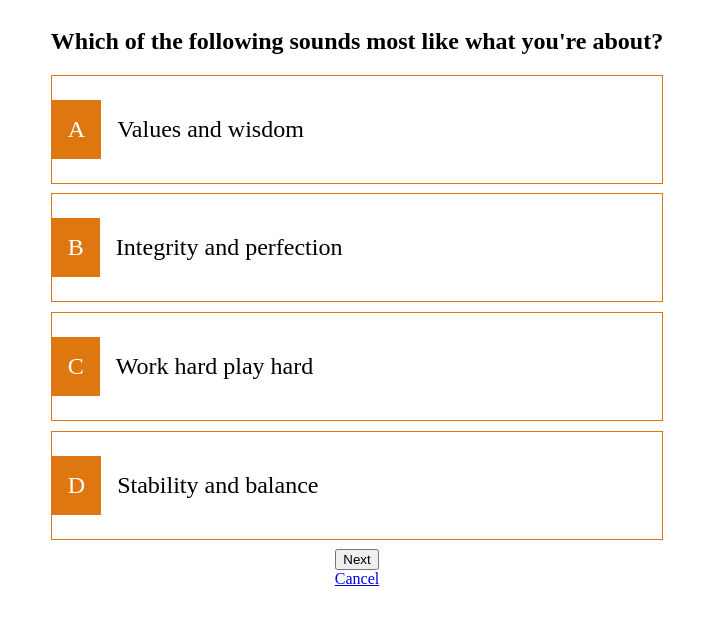
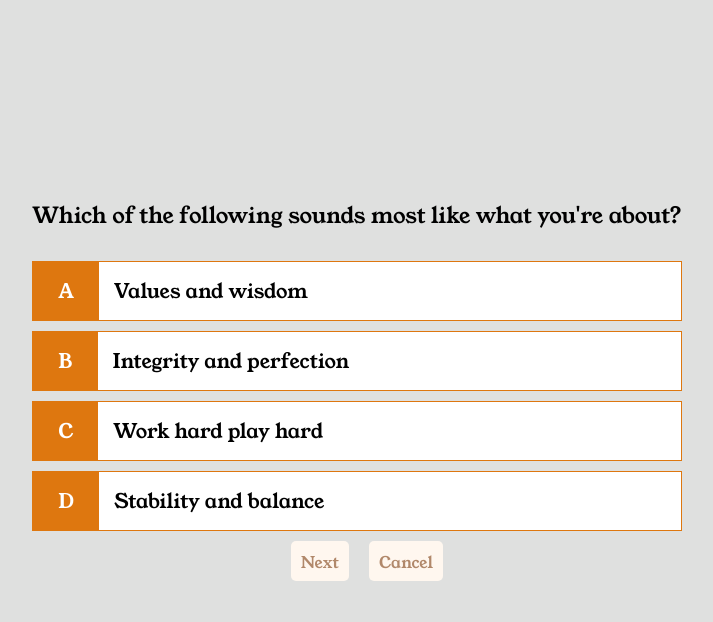
Before and after one commit to ijokpy/Milestone2, a plain HTML site: page questions.html in a window 1280 px wide. Shown: the whole page, without its empty margins (283-996 px from the left). Drawn offline with Linux system fonts and the light colour scheme.

Commit message:
More styling to buttons

```diff
--- a/assets/css/questions.css
+++ b/assets/css/questions.css
@@ -1,15 +1,34 @@
+
+/* Google fonts import*/
+@import url('https://fonts.googleapis.com/css2?family=Open+Sans:ital,wght@0,300;0,400;0,500;0,600;0,700;1,300;1,400;1,500;1,600&family=Young+Serif&display=swap');
+
+/*Default styles*/
+:root {
+    background-color: #DFE0DF;
+    font-size: 62.5%;
+}
+
+* {
+    padding: 0;
+    margin: 0;
+    box-sizing: border-box;
+    font-family: 'Young Serif', serif;
+}
+
+
 /* Styles for question containes */
 
 
 .main-question-answer-container {
-    display:flex;
-    margin-bottom: 0.6rem;
+    display: flex;
+    margin-bottom: 1rem;
+    text-align: center;
+    font-size: 1.5rem;
+    border: 0.1rem solid #DE770F;
+    background-color: white;
+}
 
 
-    font-size: 1.5rem;
-    border:0.1rem solid #DE770F;
-    background-color: white;
-}
 .main-question-answer-container:hover {
     box-shadow: 0 0.4rem 1.4rem 0 #B1886A;
     transform: translateY(-0.1rem);
@@ -17,18 +36,41 @@
 }
 
 .selection-prefix {
-    padding:1rem 1rem 1rem;
+    padding: 1.5rem 2.5rem;
     background-color: #DE770F;
     color:white;
+    text-align: center;
+
 }
 
 .selection-text {
-    padding: 1rem 1rem 1rem;
+    padding: 1.5rem 1.5rem;
+    text-align: center;
 
 }
+h1 {
+    font-size: 3.4rem;
+
+    font-weight: 300;
+}
+
+h2 {
+    font-size: 2.2rem;
+    padding-bottom: 3rem;;
+    font-weight: 200;
+    text-align: center;
+}
+
+
+p {
+    font-size: 2rem;
+
+    font-weight: 100;
+}
+
 .container {
-    width: 70%;
-    height: 50%;
+    width: 100%;
+    height: 100vh;
     display: flex;
     justify-content: center;
     align-items: center;
@@ -38,3 +80,35 @@
     flex-direction: column;
     text-align: center;
 }
+/*Button*/
+.btn {
+    background-color: #FFF7EF;
+    color: #B1886A;
+    padding: 1rem 1rem 1rem;
+    border: none;
+    border-radius: 5px;
+    cursor: pointer;
+    transition: background-color 0.3s ease;
+    font-size: medium;
+    height: 4rem;
+    display: flex;
+    flex-direction: row;
+    margin-bottom: 2rem;
+    text-align: center;
+    float: left;
+    margin-left: 2rem;
+}
+a {
+    text-decoration: none;
+}
+
+
+
+.btn:hover {
+    background-color: #B1886A;
+    color: #FFF7EF;
+    box-shadow: 0 0.4rem 1.4rem 0 #B1886A;
+    transform: translateY(-0.1rem);
+    transition: transform 150ms;
+    height: 110%m;
+}
--- a/assets/css/style.css
+++ b/assets/css/style.css
@@ -15,27 +15,28 @@
 }
 
 /*General styles*/
-h1,
-h2,
-h3,
-
-
 h1 {
     font-size: 3.4rem;
-
+    text-align: center;
     font-weight: 300;
+    padding-top: 4rem;
 }
 
 h2 {
     font-size: 2.2rem;
-    margin-bottom: 4rem;
+    margin-bottom: 1rem;
     font-weight: 200;
+    text-align: center;
+    padding-top: 4rem;
 }
 
 h3,p {
     font-size: 2rem;
-    margin-bottom: 4rem;
     font-weight: 100;
+    padding: 1rem 0.5rem;
+}
+a {
+    text-decoration: none;
 }
 
 /* Homepage container */
@@ -55,6 +56,10 @@ h3,p {
     display: flex;
     flex-direction: row;
 }
+#top-bottom-middle>a {
+    margin-bottom: 2rem;
+    ;
+}
 
 #top-bottom-middle {
 
@@ -67,6 +72,8 @@ h3,p {
     align-items: center;
 
 }
+
+
 
 img {
     width: 30rem;
@@ -106,7 +113,8 @@ img {
     cursor: pointer;
     transition: background-color 0.3s ease;
     font-size: medium;
-    height: 3rem;
+    height: 4rem;
+    margin-top: 5rem;
 }
 
 
--- a/questions.html
+++ b/questions.html
@@ -21,6 +21,7 @@
     <link rel="manifest" href="assets/favicon/site.webmanifest">
     <!-- Stylesheet -->
     <link rel="stylesheet" href="assets/css/questions.css">
+
 </head>
 <body>
     <!--Question Area-->
@@ -45,9 +46,9 @@
                 <p class="selection-text" data-number="4">Stability and balance</p>
             </div>
         </div>
+       <div><button id="nextButton1" class="btn">Next</button>
+    <a href="index.html" id="cancelButton1" class="btn cancel">Cancel</a></div>
 
-            <button id="nextButton1" class="btn">Next</button>
-            <a href="index.html" id="cancelButton1" class="btn cancel">Cancel</a>
     </div>
 
 
```
